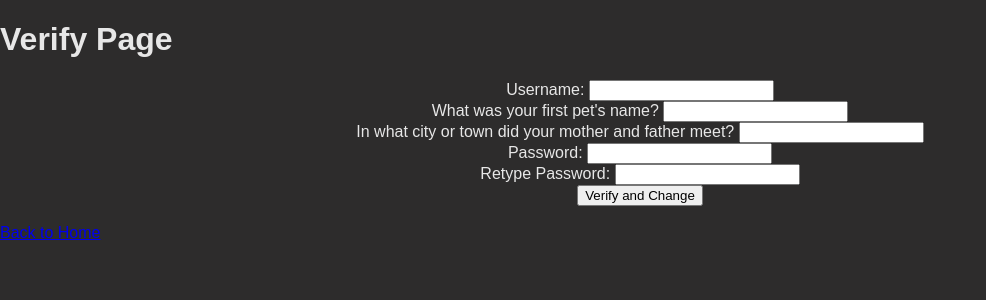
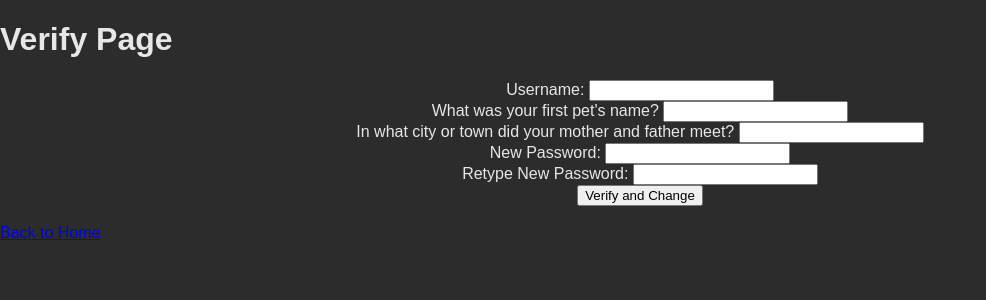
Before and after one commit to jeforget/web-slingers, a Flask app: page /verify in a window 1280 px wide. Shown: the top 300 px of the page, without its empty margins (0-986 px from the left). Run offline with Flask 3, Linux system fonts and the light colour scheme.

Commit message:
Update checkSecurity.html

```diff
--- a/templates/checkSecurity.html
+++ b/templates/checkSecurity.html
@@ -26,9 +26,9 @@
         <label for="security2">In what city or town did your mother and father meet?</label>
         <input type="text" id="security2" name="security2" required><br>
 
-        <label for="password_1">Password:</label>
+        <label for="password_1">New Password:</label>
         <input type="password" id="password_1" name="password_1" required><br>
-        <label for="password_2">Retype Password:</label>
+        <label for="password_2">Retype New Password:</label>
         <input type="password" id="password_2" name="password_2" required><br>
 
         <input type="submit" value="Verify and Change">
```
